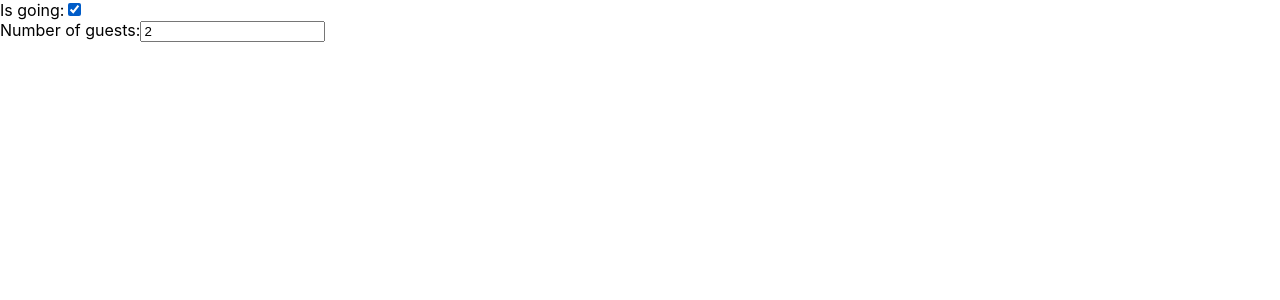
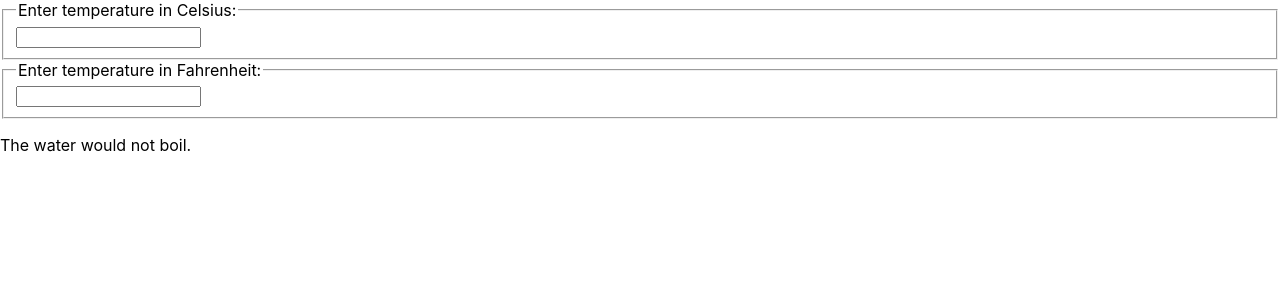
Before and after one commit to TengoCharlie/React-tutorial, a React (Create React App) app in the folder my-app/: page / in a window 1280 px wide. Shown: the top 300 px of the page. Built offline with nearby package versions, Linux system fonts and the light colour scheme.

Commit message:
Lifting-state-up

```diff
--- a/my-app/src/App.js
+++ b/my-app/src/App.js
@@ -1,95 +1,157 @@
 import React from "react";
 import "./App.css";
 
-// class NameForm extends React.Component {
+// function BoilingVerdict(props) {
+//   if (props.celsius >= 100) {
+//     return <p>The water would boil.</p>;
+//   }
+//   return <p>The water would not boil.</p>;
+// }
+
+// class Calculator extends React.Component {
 //   constructor(props) {
 //     super(props);
-//     this.state = { value: "Coconut" };
-
 //     this.handleChange = this.handleChange.bind(this);
-//     this.handleSubmit = this.handleSubmit.bind(this);
+//     this.state = { temperature: "" };
 //   }
 
-//   handleChange(event) {
-//     this.setState({ value: event.target.value });
-//   }
-
-//   handleSubmit(event) {
-//     alert(`A name was Submited: ${this.state.value}`);
-//     event.preventDefault();
+//   handleChange(e) {
+//     this.setState({ temperature: e.target.value });
 //   }
 
 //   render() {
+//     const temperature = this.state.temperature;
 //     return (
-//       <form onSubmit={this.handleSubmit}>
-//         <label>
-//           {/* Name:
-//           <input
-//             type="text"
-//             value={this.state.value}
-//             onChange={this.handleChange}
-//           /> */}
-//           {/* Essay:
-//           <textarea value={this.state.value} onChange={this.handleChange} /> */}
-//           Pick Your Favorite Flavour:
-//           <select value={this.state.value} onChange={this.handleChange}>
-//             <option value="coconut">Coconut</option>
-//             <option value="grapefruit">Grapefruit</option>
-//             <option value="lime">Lime</option>
-//             <option value="mango">Mango</option>
-//           </select>
-//         </label>
-//         <input type="submit" value="submit" />
-//       </form>
+//       <fieldset>
+//         <legend>Enter temperature in Celsius:</legend>
+//         <input value={temperature} onChange={this.handleChange} />
+//         <BoilingVerdict celsius={parseFloat(temperature)} />
+//       </fieldset>
 //     );
 //   }
 // }
 
-// =====================================================================================
-// Handle Multiple Inputs
+// ==============================================
+// const scaleNames = {
+//   c: "Celsius",
+//   f: "Fahrenheit",
+// };
 
-class Reservation extends React.Component {
+// class TemperatureInput extends React.Component {
+//   constructor(props) {
+//     super(props);
+//     this.handleChange = this.handleChange.bind(this);
+//     this.state = { temperature: "" };
+//   }
+
+//   handleChange(e) {
+//     this.setState({ temperature: e.target.value });
+//   }
+
+//   render() {
+//     const temperature = this.state.temperature;
+//     const scale = this.props.scale;
+//     return (
+//       <fieldset>
+//         <legend>Enter temperature in {scaleNames[scale]}:</legend>
+//         <input value={temperature} onChange={this.handleChange} />
+//       </fieldset>
+//     );
+//   }
+// }
+
+// ===============================================
+
+const scaleNames = {
+  c: "Celsius",
+  f: "Fahrenheit",
+};
+
+function toCelsius(fahrenheit) {
+  return ((fahrenheit - 32) * 5) / 9;
+}
+
+function toFahrenheit(celsius) {
+  return (celsius * 9) / 5 + 32;
+}
+
+function tryConvert(temperature, convert) {
+  const input = parseFloat(temperature);
+  if (Number.isNaN(input)) {
+    return "";
+  }
+  const output = convert(input);
+  const rounded = Math.round(output * 1000) / 1000;
+  return rounded.toString();
+}
+
+function BoilingVerdict(props) {
+  if (props.celsius >= 100) {
+    return <p>The water would boil.</p>;
+  }
+  return <p>The water would not boil.</p>;
+}
+
+class TemperatureInput extends React.Component {
   constructor(props) {
     super(props);
-    this.state = {
-      isGoing: true,
-      numberOfGuests: 2,
-    };
+    this.handleChange = this.handleChange.bind(this);
+  }
 
-    this.handleInputChange = this.handleInputChange.bind(this);
-  }
-  handleInputChange(event) {
-    const target = event.target;
-    const value = target.type === "checkbox" ? target.checked : target.value;
-    const name = target.name;
-    this.setState({
-      [name]: value,
-    });
+  handleChange(e) {
+    this.props.onTemperatureChange(e.target.value);
   }
 
   render() {
+    const temperature = this.props.temperature;
+    const scale = this.props.scale;
     return (
-      <form>
-        <label>
-          Is going:
-          <input
-            name="isGoing"
-            type="checkbox"
-            checked={this.state.isGoing}
-            onChange={this.handleInputChange}
-          />
-        </label>
-        <br />
-        <label>
-          Number of guests:
-          <input
-            name="numberOfGuests"
-            type="number"
-            value={this.state.numberOfGuests}
-            onChange={this.handleInputChange}
-          />
-        </label>
-      </form>
+      <fieldset>
+        <legend>Enter temperature in {scaleNames[scale]}:</legend>
+        <input value={temperature} onChange={this.handleChange} />
+      </fieldset>
+    );
+  }
+}
+
+class Calculator extends React.Component {
+  constructor(props) {
+    super(props);
+    this.handleCelsiusChange = this.handleCelsiusChange.bind(this);
+    this.handleFahrenheitChange = this.handleFahrenheitChange.bind(this);
+    this.state = { temperature: "", scale: "c" };
+  }
+
+  handleCelsiusChange(temperature) {
+    this.setState({ scale: "c", temperature });
+  }
+
+  handleFahrenheitChange(temperature) {
+    this.setState({ scale: "f", temperature });
+  }
+
+  render() {
+    const scale = this.state.scale;
+    const temperature = this.state.temperature;
+    const celsius =
+      scale === "f" ? tryConvert(temperature, toCelsius) : temperature;
+    const fahrenheit =
+      scale === "c" ? tryConvert(temperature, toFahrenheit) : temperature;
+
+    return (
+      <div>
+        <TemperatureInput
+          scale="c"
+          temperature={celsius}
+          onTemperatureChange={this.handleCelsiusChange}
+        />
+        <TemperatureInput
+          scale="f"
+          temperature={fahrenheit}
+          onTemperatureChange={this.handleFahrenheitChange}
+        />
+        <BoilingVerdict celsius={parseFloat(celsius)} />
+      </div>
     );
   }
 }
@@ -97,7 +159,9 @@
 const App = () => {
   return (
     <>
-      <Reservation />
+      {/* <TemperatureInput scale="c" />
+      <TemperatureInput scale="f" /> */}
+      <Calculator />
     </>
   );
 };
```
Also changed, not shown: 1 other file (tests, documents, lock files or other folders).
